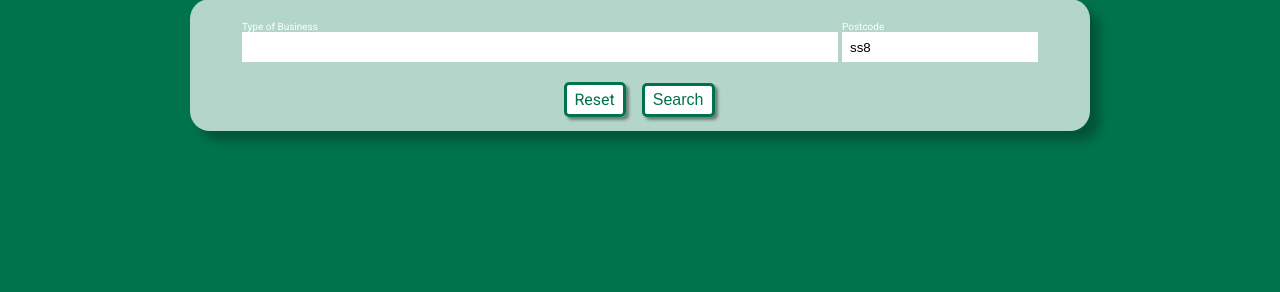
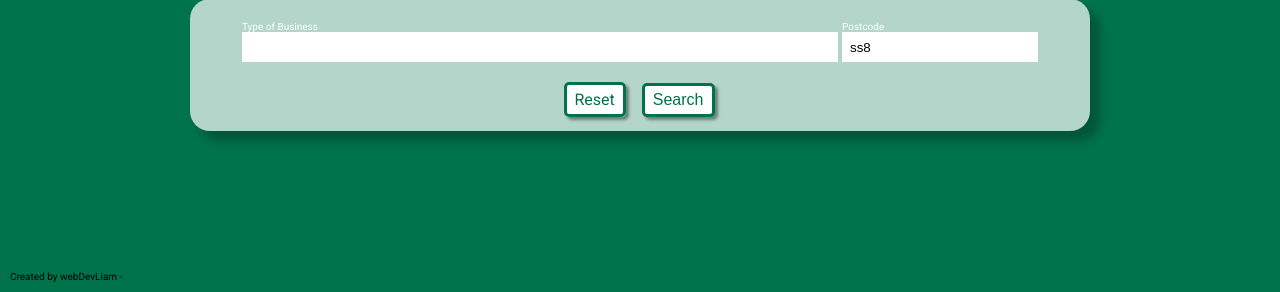
Before and after one commit to liamoconnor87/local_directory, a Flask app: page / in a window 1280 px wide. Shown: the part 508-800 px from the top of the page. Run offline with Flask 2, Linux system fonts and the light colour scheme; data that the repository does not hold is empty; some libraries are stand-ins or nearby versions.

Commit message:
HTML&CSS: webDev link added to page.

```diff
--- a/static/css/style.css
+++ b/static/css/style.css
@@ -430,6 +430,30 @@ body{
     color: rgb(255, 255, 255);
 }
 
+/* CREATED BY WEBDEVLIAM */
+.created-by{
+    position: fixed;
+    display: flex;
+    color: inherit;
+    width: 100%;
+    padding-bottom: 10px;
+    padding-left: 10px;
+    bottom: 0;
+}
+
+.created-by p{
+    margin: auto auto auto 0;
+    font-size: 10px;
+}
+.created-by a{
+    text-decoration: none;
+    color: inherit;
+}
+
+.liam-link:hover{
+    text-decoration: underline;
+}
+
 /* Smart Device Layout */
 @media screen and (min-width: 340px){
 
--- a/templates/base.html
+++ b/templates/base.html
@@ -51,6 +51,9 @@
         {% block content %}
         {% endblock %}
     </main>
+    <div class="created-by">
+        <p>Created by <a class="liam-link" href="https://www.webdevliam.com/" target="_blank" rel="noopener noreferrer" aria-label="webDevLiam Website">webDevLiam</a> - <a href="https://github.com/liamoconnor87" target="_blank" rel="noopener noreferrer" aria-label="My GitHub Page"><i class="fas fa-code-branch"></i></a></p>
+    </div>
 
     <script src="{{ url_for('static', filename='js/script.js') }}"></script>
     {% block scripts %}
```
